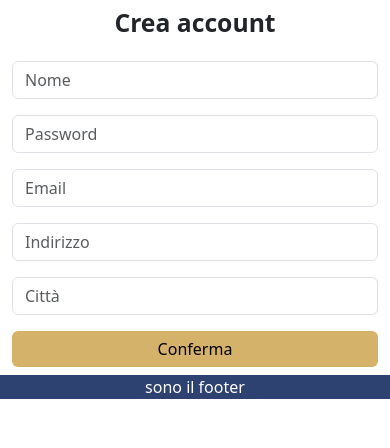
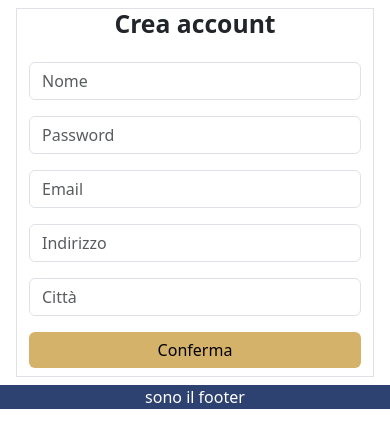
Before and after one commit to danix1234/elaborato_WEB_2025, a PHP site: page /sign-in.php in a window 390 px wide. Shown: the part 74-522 px from the top of the page. Run offline with PHP 8.4, Linux system fonts and the light colour scheme.

Commit message:
mod sign template to be responsive

```diff
--- a/website/template/sign.php
+++ b/website/template/sign.php
@@ -1,5 +1,5 @@
-<div class="row justify-content-center">
-    <div class="col-12 col-md-6 col-lg-4"> <!-- md for md size screen lg for large (desktop) -->
+<div class="row justify-content-center mx-1">
+    <div class="col-12 col-md-6 col-lg-4 border pb-2">
         <form method="POST">
             <h2 class="text-center fw-bold mb-4">Crea account</h2>
 
```
